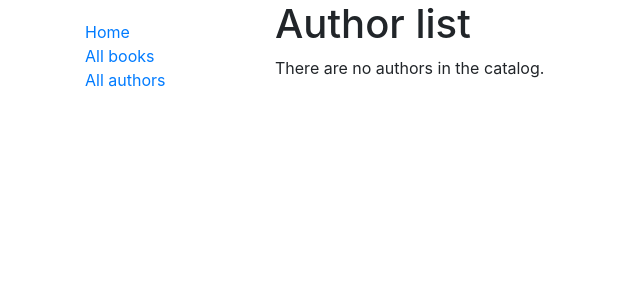
After one commit to RodolfoNei/myBooks, a Django app: template catalog/templates/catalog/author_list.html in a window 1280 px wide. The commit adds this page. Shown: the top 300 px of the page, without its empty margins (0-640 px from the left). Run offline with Django 3.2, Linux system fonts and the light colour scheme; the template is opened without the code that fills it, so the values that code supplies are empty; some libraries are stand-ins or nearby versions.

Commit message:
criação da página Author List

```diff
--- a/catalog/templates/base_generic.html
+++ b/catalog/templates/base_generic.html
@@ -23,7 +23,7 @@
           <ul class="sidebar-nav">
             <li><a href="{% url 'index' %}">Home</a></li>
             <li><a href="{% url 'books' %}">All books</a></li>
-            <li><a href="">All authors</a></li>
+            <li><a href="{% url 'authors' %}">All authors</a></li>
           </ul>
         {% endblock %}
         </div>
--- /dev/null
+++ b/catalog/templates/catalog/author_list.html
@@ -0,0 +1,16 @@
+{% extends "base_generic.html" %}
+
+{% block content %}
+  <h1>Author list</h1>
+  {% if author_list %}
+  <ul>
+    {% for author in author_list %}
+      <li>
+        <a href="">{{ author.first_name }} {{ author.last_name }}</a> ({{ author.date_of_birth }} - {{ author.date_of_death }})
+      </li>
+    {% endfor %}
+  </ul>
+  {% else %}
+    <p>There are no authors in the catalog.</p>
+  {% endif %}
+{% endblock %}
--- a/catalog/urls.py
+++ b/catalog/urls.py
@@ -4,5 +4,6 @@ from . import views
 urlpatterns = [
     path('', views.index, name='index'),
     path('books/', views.BookListView.as_view(), name='books'),
-    path('book/<str:pk>', views.BookDetailView.as_view(), name='book-detail')
+    path('book/<str:pk>', views.BookDetailView.as_view(), name='book-detail'),
+    path('authors/', views.AuthorListView.as_view(), name='authors')
 ]
--- a/catalog/views.py
+++ b/catalog/views.py
@@ -32,3 +32,6 @@ class BookListView(generic.ListView):
 
 class BookDetailView(generic.DetailView):
     model = Book
+
+class AuthorListView(generic.ListView):
+    model = Author
```
Also changed, not shown: db.sqlite3.
